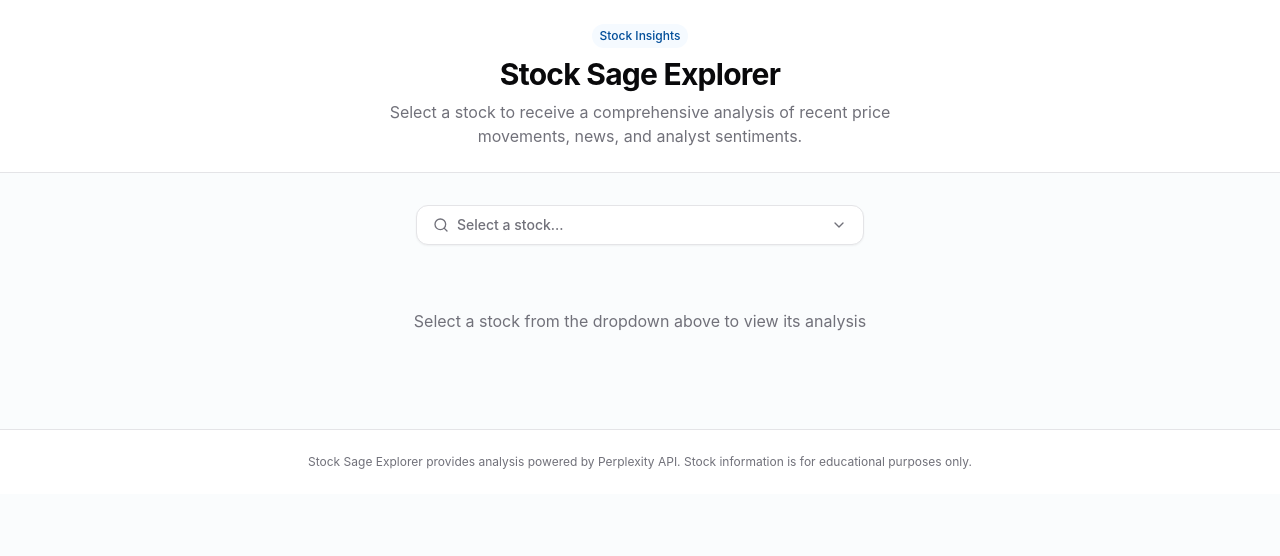
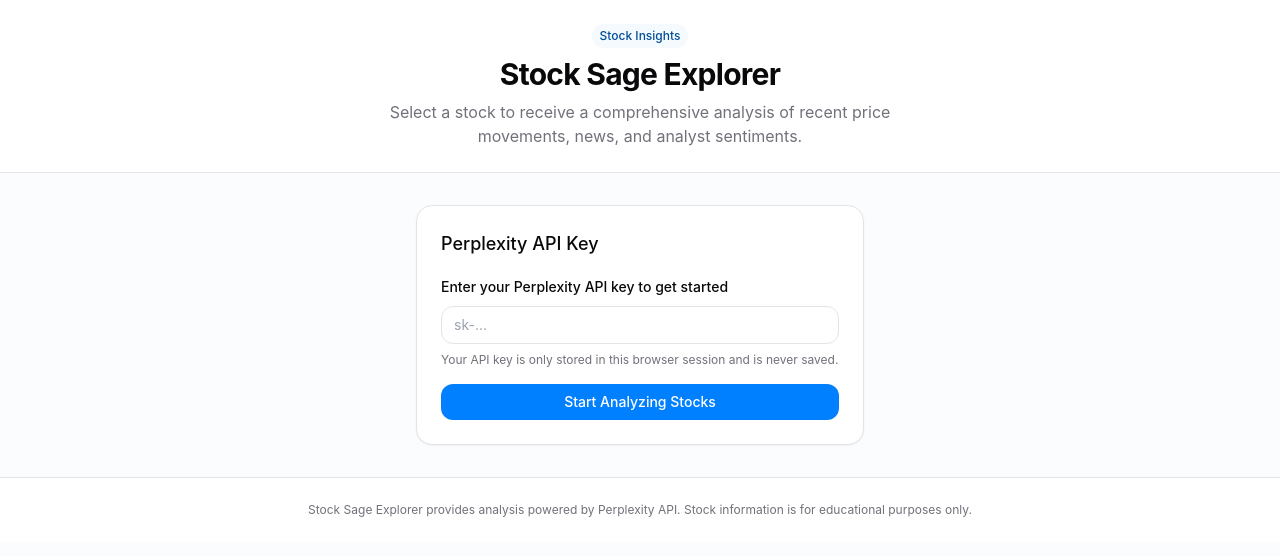
Before and after one commit to shaurya-io/stock-sage-explorer, a React (Vite) app: page / in a window 1280 px wide. Shown: the top 556 px of the page. Built offline with nearby package versions, Linux system fonts and the light colour scheme.

Commit message:
Reverted to edit edt-6f5e3efa-5c97-400f-ab39-5e6993cb01dd: "Fix stock selection issue
Addresses a bug where selecting a stock resulted in a blank screen."

```diff
--- a/src/components/StockSelector.tsx
+++ b/src/components/StockSelector.tsx
@@ -13,19 +13,12 @@ interface StockSelectorProps {
 const StockSelector: React.FC<StockSelectorProps> = ({ onSelectStock }) => {
   const [open, setOpen] = useState(false);
   const [selectedStock, setSelectedStock] = useState<Stock | null>(null);
-  const [searchQuery, setSearchQuery] = useState('');
 
   const handleSelect = (stock: Stock) => {
     setSelectedStock(stock);
     onSelectStock(stock);
     setOpen(false);
   };
-
-  const filteredStocks = popularStocks.filter(stock =>
-    stock.name.toLowerCase().includes(searchQuery.toLowerCase()) ||
-    stock.symbol.toLowerCase().includes(searchQuery.toLowerCase()) ||
-    (stock.sector && stock.sector.toLowerCase().includes(searchQuery.toLowerCase()))
-  );
 
   return (
     <div className="w-full max-w-md mx-auto">
@@ -64,19 +57,17 @@ const StockSelector: React.FC<StockSelectorProps> = ({ onSelectStock }) => {
               <Search className="absolute left-2 top-2.5 h-4 w-4 text-muted-foreground" />
               <input
                 placeholder="Search stocks..."
-                value={searchQuery}
-                onChange={(e) => setSearchQuery(e.target.value)}
                 className="h-10 w-full rounded-md border border-input bg-background pl-8 pr-4 py-2 text-sm outline-none focus:ring-2 focus:ring-primary/20"
               />
             </div>
             <div className="mt-2">
-              {filteredStocks.length === 0 ? (
+              {popularStocks.length === 0 ? (
                 <p className="py-6 text-center text-sm text-muted-foreground">
                   No stocks found.
                 </p>
               ) : (
                 <div className="space-y-1">
-                  {filteredStocks.map((stock) => (
+                  {popularStocks.map((stock) => (
                     <div
                       key={stock.symbol}
                       onClick={() => handleSelect(stock)}
--- a/src/pages/Index.tsx
+++ b/src/pages/Index.tsx
@@ -1,5 +1,5 @@
 
-import React, { useState, useEffect } from 'react';
+import React, { useState } from 'react';
 import { Stock } from '@/utils/stocksData';
 import { getStockAnalysis } from '@/utils/perplexityApi';
 import StockSelector from '@/components/StockSelector';
@@ -10,10 +10,16 @@ const Index = () => {
   const [analysis, setAnalysis] = useState<string | null>(null);
   const [isLoading, setIsLoading] = useState<boolean>(false);
   const [error, setError] = useState<string | null>(null);
-  // Hardcoded API key
-  const apiKey = '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';
+  const [apiKey, setApiKey] = useState<string>('');
+  const [keySubmitted, setKeySubmitted] = useState<boolean>(false);
 
   const handleSelectStock = async (stock: Stock) => {
+    if (!keySubmitted) {
+      // Just show an error without toast
+      alert('Please enter your Perplexity API key first');
+      return;
+    }
+
     setSelectedStock(stock);
     setIsLoading(true);
     setError(null);
@@ -24,9 +30,21 @@ const Index = () => {
       setAnalysis(stockAnalysis);
     } catch (err) {
       setError(err instanceof Error ? err.message : 'An unknown error occurred');
+      // Remove toast error message
     } finally {
       setIsLoading(false);
     }
+  };
+
+  const handleSubmitApiKey = (e: React.FormEvent) => {
+    e.preventDefault();
+    if (!apiKey.trim()) {
+      // Remove toast error message
+      alert('Please enter a valid API key');
+      return;
+    }
+    setKeySubmitted(true);
+    // Remove toast success message
   };
 
   return (
@@ -48,6 +66,37 @@ const Index = () => {
       </header>
 
       <main className="max-w-5xl mx-auto px-4 py-8 md:px-6">
+        {!keySubmitted ? (
+          <div className="w-full max-w-md mx-auto p-6 bg-white rounded-2xl shadow-sm border border-border animate-fade-up">
+            <h2 className="text-lg font-medium mb-4">Perplexity API Key</h2>
+            <form onSubmit={handleSubmitApiKey} className="space-y-4">
+              <div className="space-y-2">
+                <label htmlFor="api-key" className="text-sm font-medium">
+                  Enter your Perplexity API key to get started
+                </label>
+                <input
+                  id="api-key"
+                  type="password"
+                  value={apiKey}
+                  onChange={(e) => setApiKey(e.target.value)}
+                  className="w-full rounded-lg border border-border px-3 py-2 text-sm focus:outline-none focus:ring-2 focus:ring-primary/20"
+                  placeholder="sk-..."
+                  autoComplete="off"
+                />
+                <p className="text-xs text-muted-foreground">
+                  Your API key is only stored in this browser session and is never saved.
+                </p>
+              </div>
+              <button
+                type="submit"
+                className="w-full bg-primary hover:bg-primary/90 text-primary-foreground rounded-lg px-4 py-2 text-sm font-medium transition-colors"
+              >
+                Start Analyzing Stocks
+              </button>
+            </form>
+          </div>
+        ) : (
+          <>
             <div className="mb-8 animate-fade-up">
               <StockSelector onSelectStock={handleSelectStock} />
             </div>
@@ -68,6 +117,8 @@ const Index = () => {
                 </p>
               </div>
             )}
+          </>
+        )}
       </main>
 
       <footer className="w-full border-t border-border py-6 bg-white">
```
Lines whose indentation alone changed are shown as unchanged.
